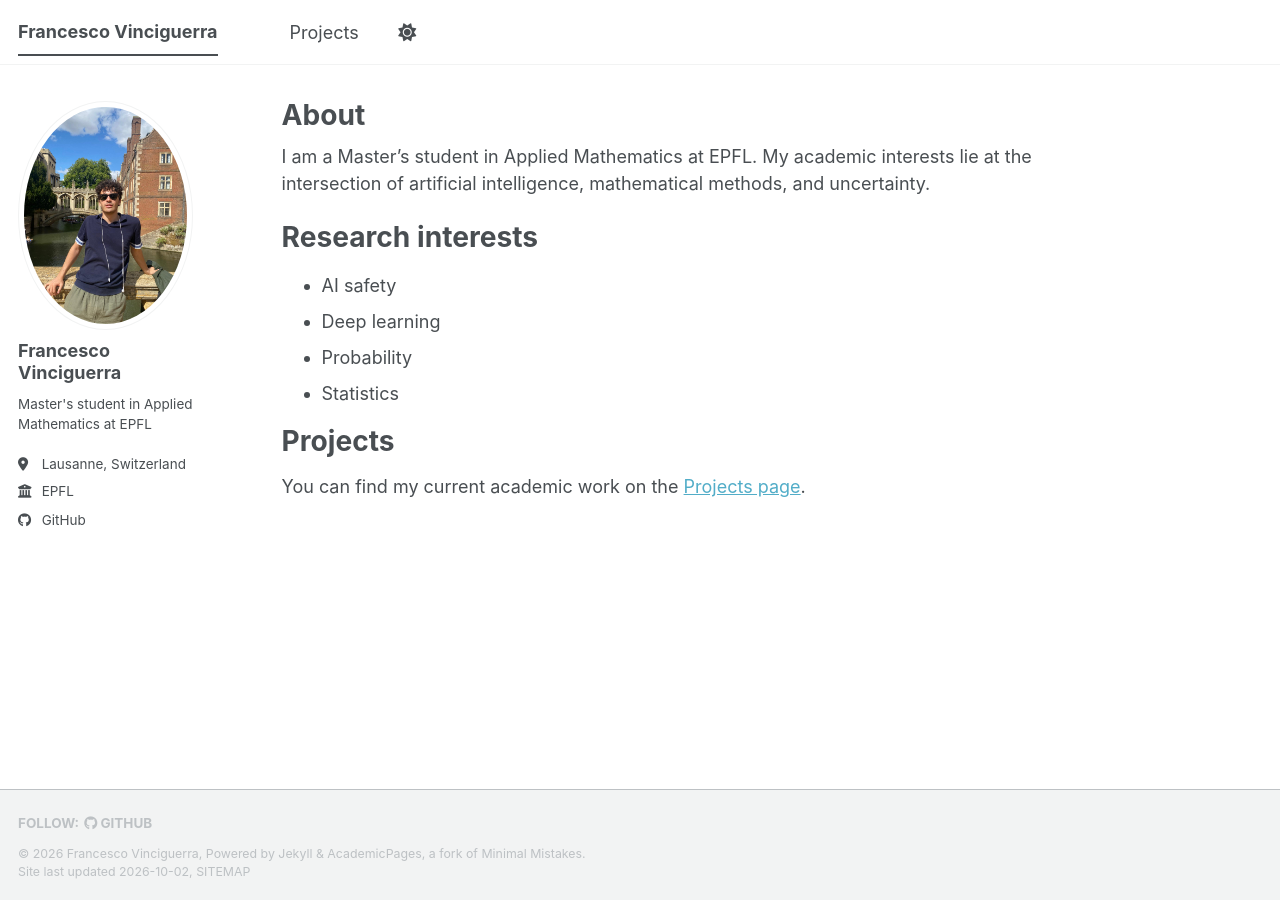
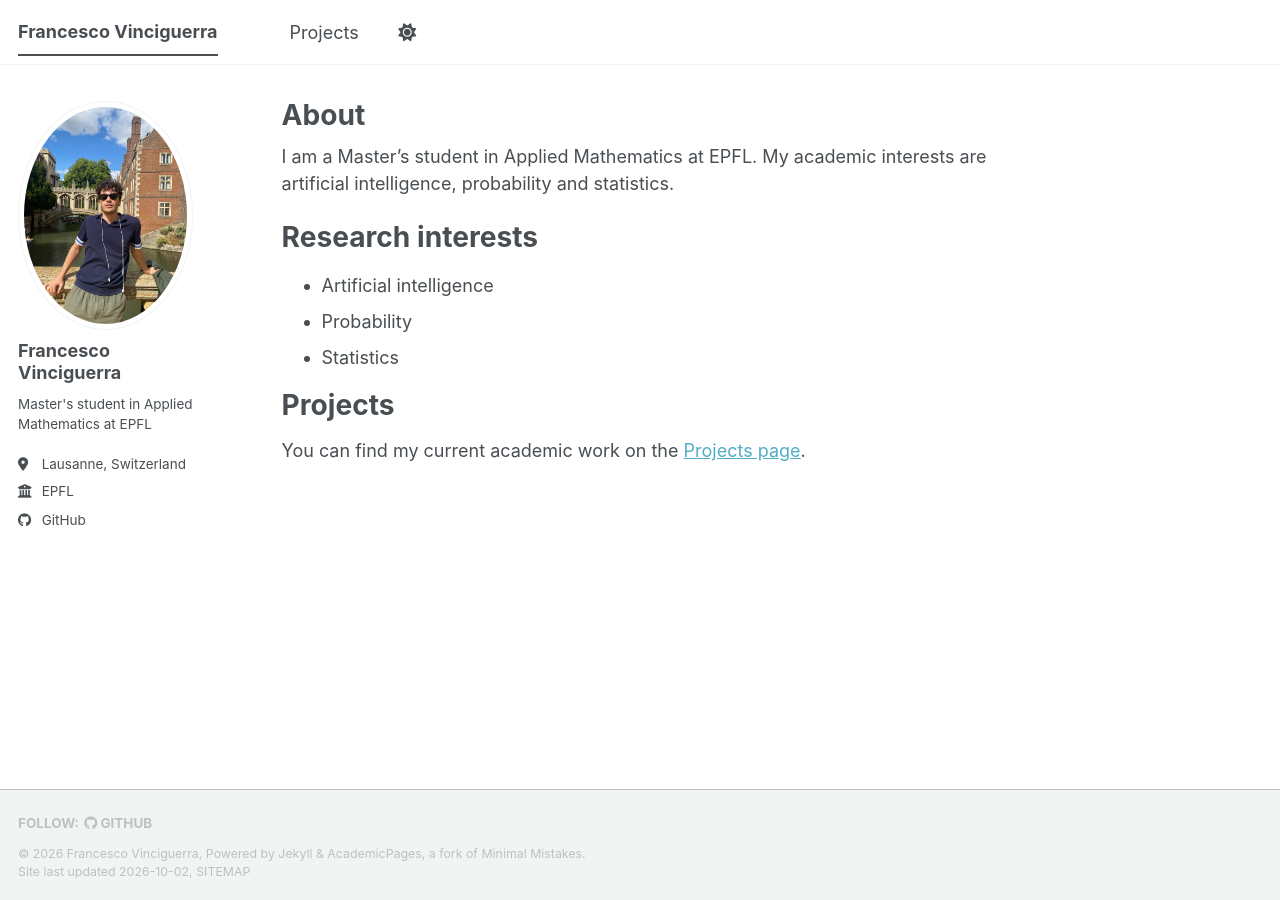
Before and after one commit to FrancescoVinciguerra/FrancescoVinciguerra.github.io, a Jekyll site: the page built from _pages/about.md, in a window 1280 px wide. Built offline with Jekyll 4.4.1, drawn with Linux system fonts in a browser that asks for light colours; a style sheet for code colours, icons or effects is not loaded.

Commit message:
Refine research interests

```diff
--- a/_config.yml
+++ b/_config.yml
@@ -12,7 +12,7 @@ site_theme               : "default" # The available themes options are "default
 title                    : "Francesco Vinciguerra"
 title_separator          : "-"
 name                     : &name "Francesco Vinciguerra"
-description              : &description "Master's student in Applied Mathematics at EPFL, interested in AI safety, deep learning, probability and statistics."
+description              : &description "Master's student in Applied Mathematics at EPFL, interested in artificial intelligence, probability and statistics."
 url                      : https://francescovinciguerra.github.io
                                                            # or if you already have some other page hosted on Github then use "https://[your GitHub username].github.io/[Your Repo Name]"
 baseurl                  : "" # the subpath of your site, e.g. "/blog"
--- a/_pages/about.md
+++ b/_pages/about.md
@@ -7,13 +7,12 @@ redirect_from:
   - /about.html
 ---
 
-I am a Master's student in Applied Mathematics at EPFL. My academic interests lie at the intersection of artificial intelligence, mathematical methods, and uncertainty.
+I am a Master's student in Applied Mathematics at EPFL. My academic interests are artificial intelligence, probability and statistics.
 
 Research interests
 ======
 
-- AI safety
-- Deep learning
+- Artificial intelligence
 - Probability
 - Statistics
 
```
